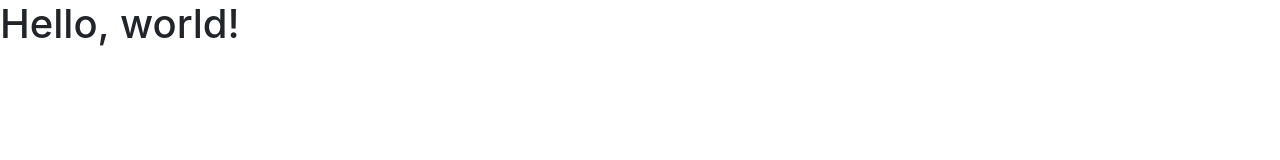
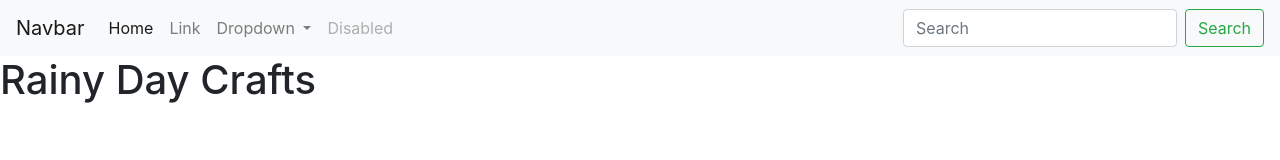
Before and after one commit to Angelarae63/Rainy-day-crafts, a plain HTML site: page index.html in a window 1280 px wide. Drawn offline with nearby package versions, Linux system fonts and the light colour scheme.

Commit message:
Added Navbar
Used standard for now...will be tweaking after base elements of page are complete.

```diff
--- a/index.html
+++ b/index.html
@@ -8,10 +8,45 @@
     <!-- Bootstrap CSS -->
     <link rel="stylesheet" href="https://stackpath.bootstrapcdn.com/bootstrap/4.3.1/css/bootstrap.min.css" integrity="sha384-ggOyR0iXCbMQv3Xipma34MD+dH/1fQ784/j6cY/iJTQUOhcWr7x9JvoRxT2MZw1T" crossorigin="anonymous">
 
-    <title>Hello, world!</title>
+    <title>Rainy Day Crafts</title>
   </head>
+  <nav class="navbar navbar-expand-lg navbar-light bg-light">
+  <a class="navbar-brand" href="#">Navbar</a>
+  <button class="navbar-toggler" type="button" data-toggle="collapse" data-target="#navbarSupportedContent" aria-controls="navbarSupportedContent" aria-expanded="false" aria-label="Toggle navigation">
+    <span class="navbar-toggler-icon"></span>
+  </button>
+
+  <div class="collapse navbar-collapse" id="navbarSupportedContent">
+    <ul class="navbar-nav mr-auto">
+      <li class="nav-item active">
+        <a class="nav-link" href="#">Home <span class="sr-only">(current)</span></a>
+      </li>
+      <li class="nav-item">
+        <a class="nav-link" href="#">Link</a>
+      </li>
+      <li class="nav-item dropdown">
+        <a class="nav-link dropdown-toggle" href="#" id="navbarDropdown" role="button" data-toggle="dropdown" aria-haspopup="true" aria-expanded="false">
+          Dropdown
+        </a>
+        <div class="dropdown-menu" aria-labelledby="navbarDropdown">
+          <a class="dropdown-item" href="#">Action</a>
+          <a class="dropdown-item" href="#">Another action</a>
+          <div class="dropdown-divider"></div>
+          <a class="dropdown-item" href="#">Something else here</a>
+        </div>
+      </li>
+      <li class="nav-item">
+        <a class="nav-link disabled" href="#" tabindex="-1" aria-disabled="true">Disabled</a>
+      </li>
+    </ul>
+    <form class="form-inline my-2 my-lg-0">
+      <input class="form-control mr-sm-2" type="search" placeholder="Search" aria-label="Search">
+      <button class="btn btn-outline-success my-2 my-sm-0" type="submit">Search</button>
+    </form>
+  </div>
+</nav>
   <body>
-    <h1>Hello, world!</h1>
+    <h1>Rainy Day Crafts</h1>
 
     <!-- Optional JavaScript -->
     <!-- jQuery first, then Popper.js, then Bootstrap JS -->
```
